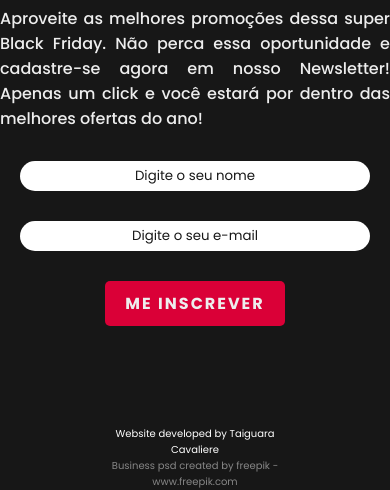
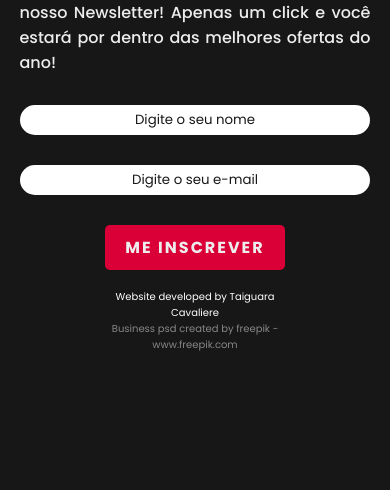
Before and after one commit to taiguaracsp/Hiring-Coders-2-Landing-Page, a plain HTML site: page index.html in a window 390 px wide. Shown: the part 354-844 px from the top of the page. Drawn offline with Linux system fonts and the light colour scheme.

Commit message:
Margin adjust

```diff
--- a/css/styles.css
+++ b/css/styles.css
@@ -151,7 +151,7 @@ header .nav a:hover{
 
 @media (max-width: 636px){
     .content{
-        margin: auto;
+        margin: 5%;
     }
 
     .content .info h2{
```
